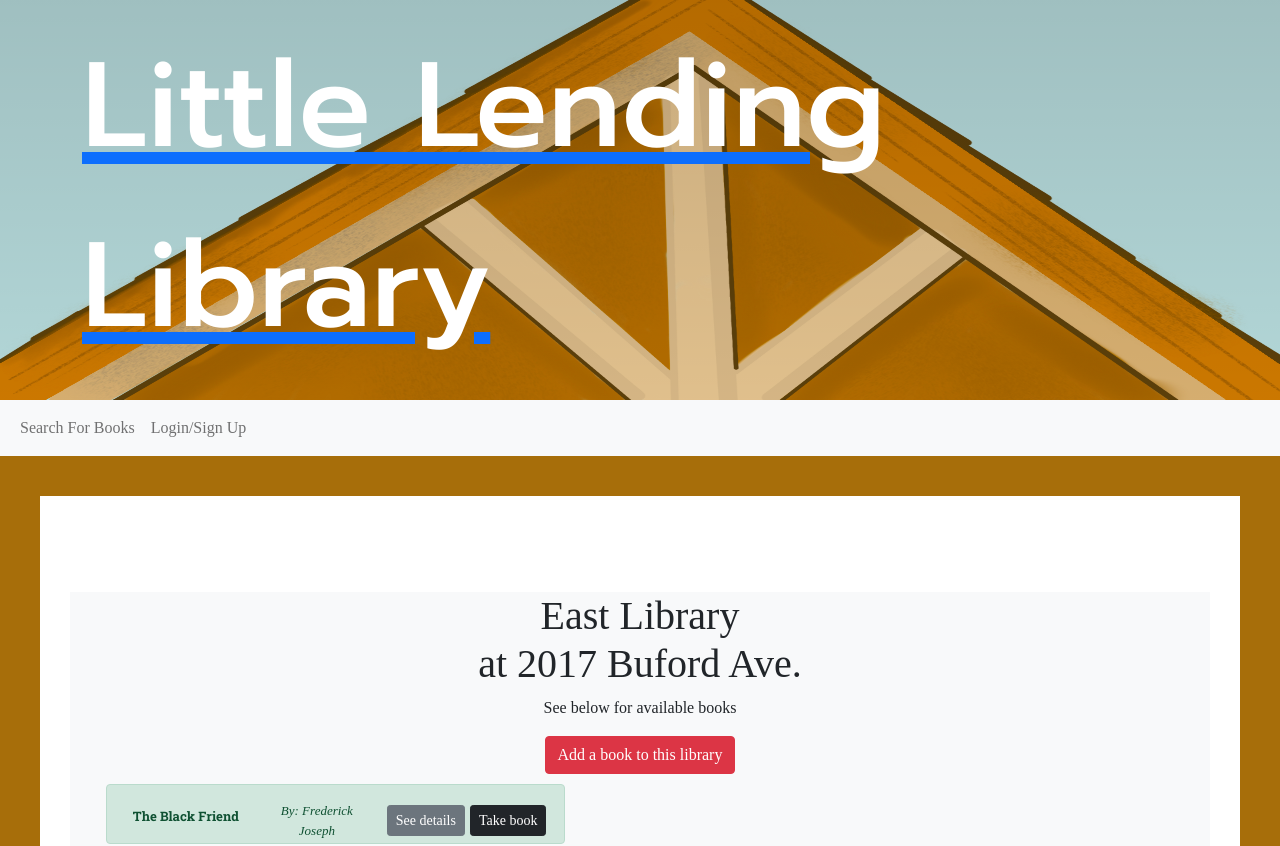
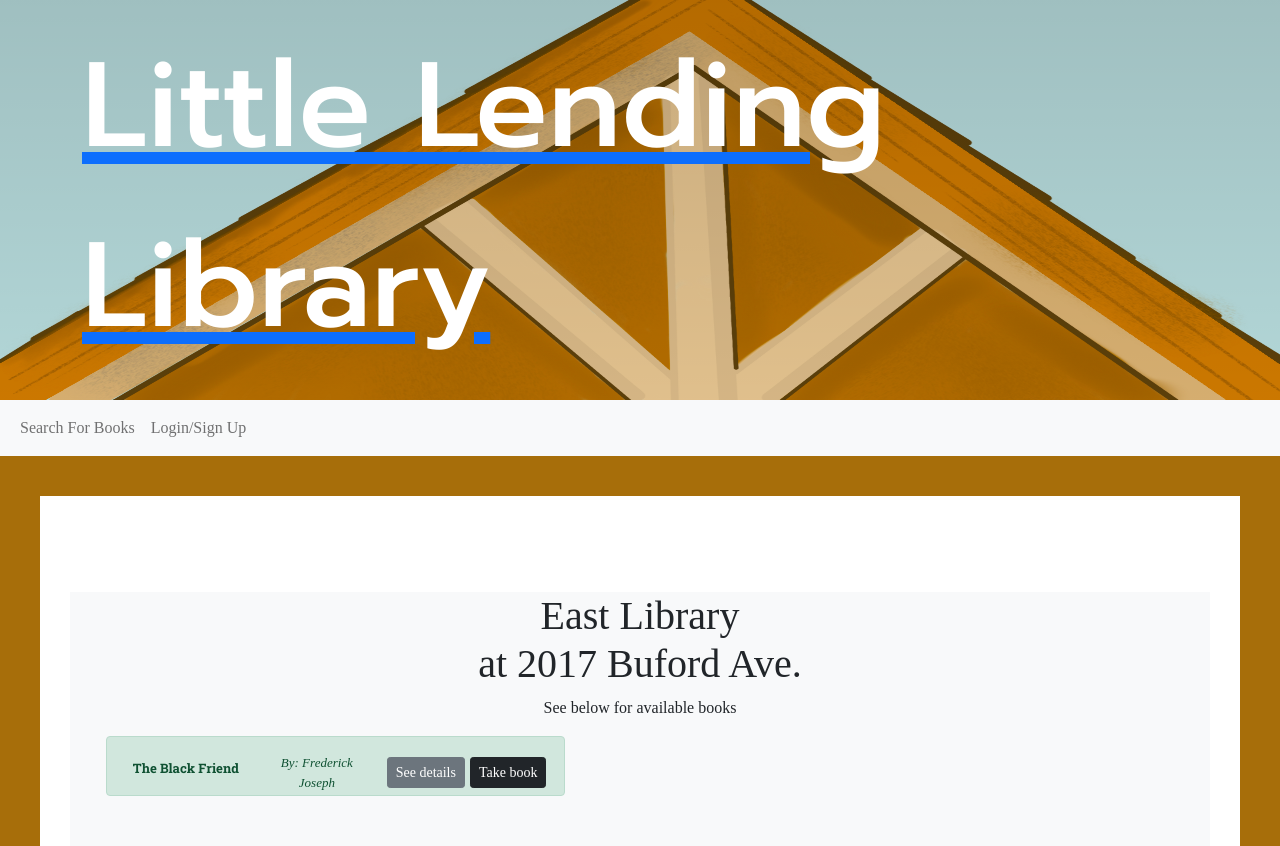
Before and after one commit to maayazed/react-collab-final, a React (Create React App) app in the folder client/: page /library in a window 1280 px wide. Shown: the top 846 px of the page. Built offline with nearby package versions, Linux system fonts and the light colour scheme; a web font is replaced by a local one.

Commit message:
added authorization to only allow users to go to the addBook page. Fixed camel case of paths.
Added authorization

```diff
--- a/client/src/App.js
+++ b/client/src/App.js
@@ -56,7 +56,7 @@ function App() {
               <Route exact path="/" component={Homepage} />
               <Route exact path="/login" component={loginPage} />
               <Route exact path="/library" component={Library} />
-              <Route exact path="/addbook" component={AddBook} />
+              <Route exact path="/addBook" component={AddBook} />
               <Route
                 render={() => <h1 className="display-2">Wrong page!</h1>}
               />
--- a/client/src/pages/AddBook.js
+++ b/client/src/pages/AddBook.js
@@ -79,11 +79,7 @@ const AddBook = () => {
     }
 
     try {
-      await addBook({variables: { ...bookToAdd }});
-
-      // if (!response.ok) {
-      //   throw new Error('something went wrong!');
-      // }
+      await addBook({ variables: { ...bookToAdd } });
 
       // if book successfully saves to user's account, save book id to state
       setAddedBookIds([...addedBookIds, bookToAdd.bookId]);
@@ -144,7 +140,8 @@ const AddBook = () => {
                       </div>
                     </div>
                   </Alert>
-            )},
+                )
+              },
               )}
             </div>
           </Container>
--- a/client/src/pages/Library.js
+++ b/client/src/pages/Library.js
@@ -81,11 +81,7 @@ const Library = () => {
     }
 
     try {
-      await addBook({variables: { ...bookToAdd }});
-
-      // if (!response.ok) {
-      //   throw new Error('something went wrong!');
-      // }
+      await addBook({ variables: { ...bookToAdd } });
 
       setAddedBookIds([...addedBookIds, bookToAdd.bookId]);
     } catch (err) {
@@ -102,9 +98,11 @@ const Library = () => {
             <p>See below for available books</p>
           </Container>
           <Container>
-      <Link to='/addbook'>
-      <button type="button" className="btn btn-danger">Add a book to this library</button>
+            {Auth.loggedIn() && (
+              <Link to='/addBook'>
+                <Button type="button" className="btn btn-danger">Add a book to this library</Button>
               </Link>
+            )}
             <div className='col-11 d-flex flex-direction-column-reverse spacebefore'>
               {/* need to list books that exist in this library */}
               {/* {searchedBooks.map((book) => {
```
Lines whose indentation alone changed are shown as unchanged.
